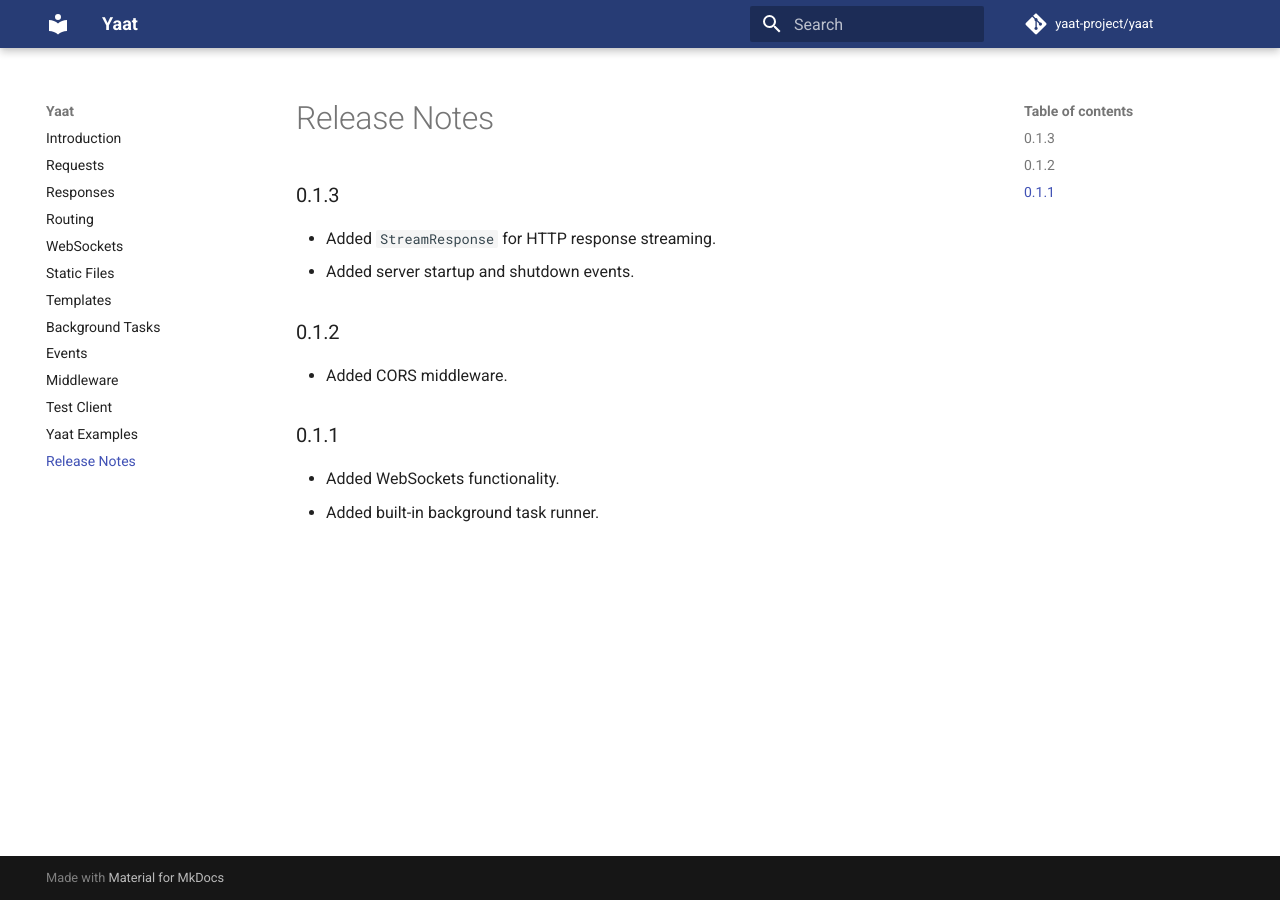
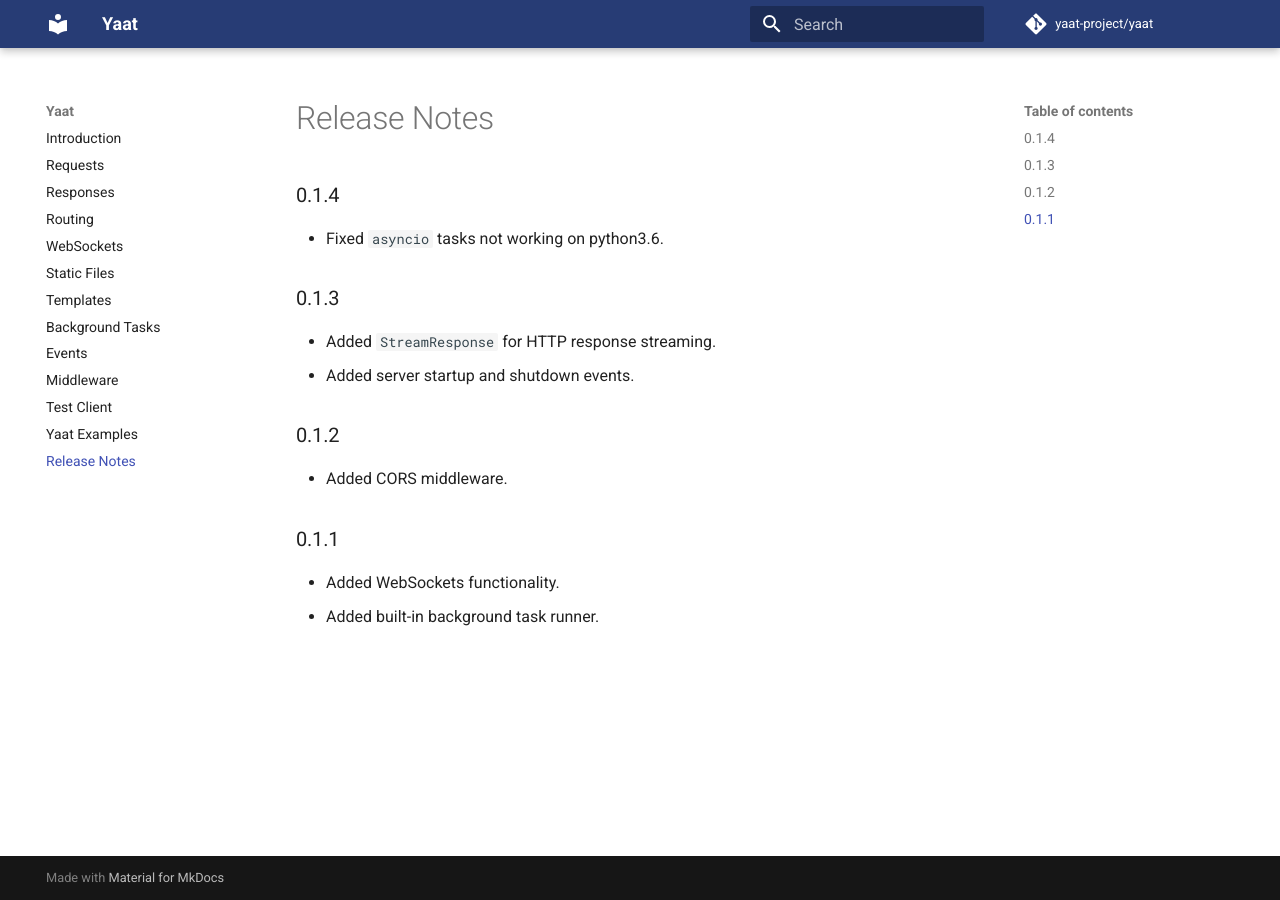
Before and after one commit to yaat-project/yaat, an MkDocs documentation site: the page built from docs/releasenotes.md, in a window 1280 px wide. Built offline with MkDocs 1.6.1 and Material for MkDocs 9.7.7, drawn with Linux system fonts in a browser that asks for light colours; comment, search, counter and statistics services are not loaded.

Commit message:
bump version to 0.1.4

```diff
--- a/docs/releasenotes.md
+++ b/docs/releasenotes.md
@@ -1,4 +1,8 @@
 # Release Notes
+
+### 0.1.4
+
+- Fixed `asyncio` tasks not working on python3.6.
 
 ### 0.1.3
 
--- a/setup.py
+++ b/setup.py
@@ -1,6 +1,6 @@
 from setuptools import setup
 
-VERSION = "0.1.3"
+VERSION = "0.1.4"
 
 def get_long_description():
   with open("README.md", encoding="utf8") as f:
```
